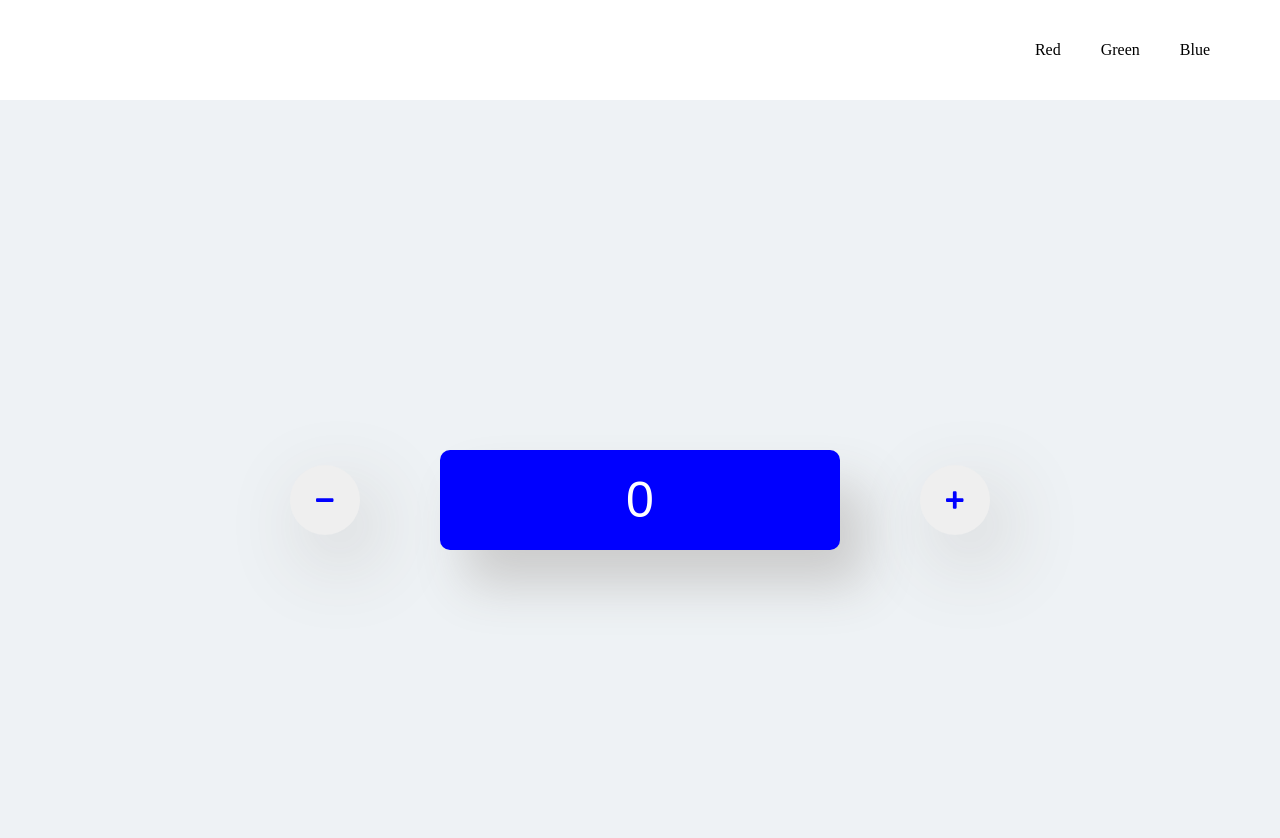
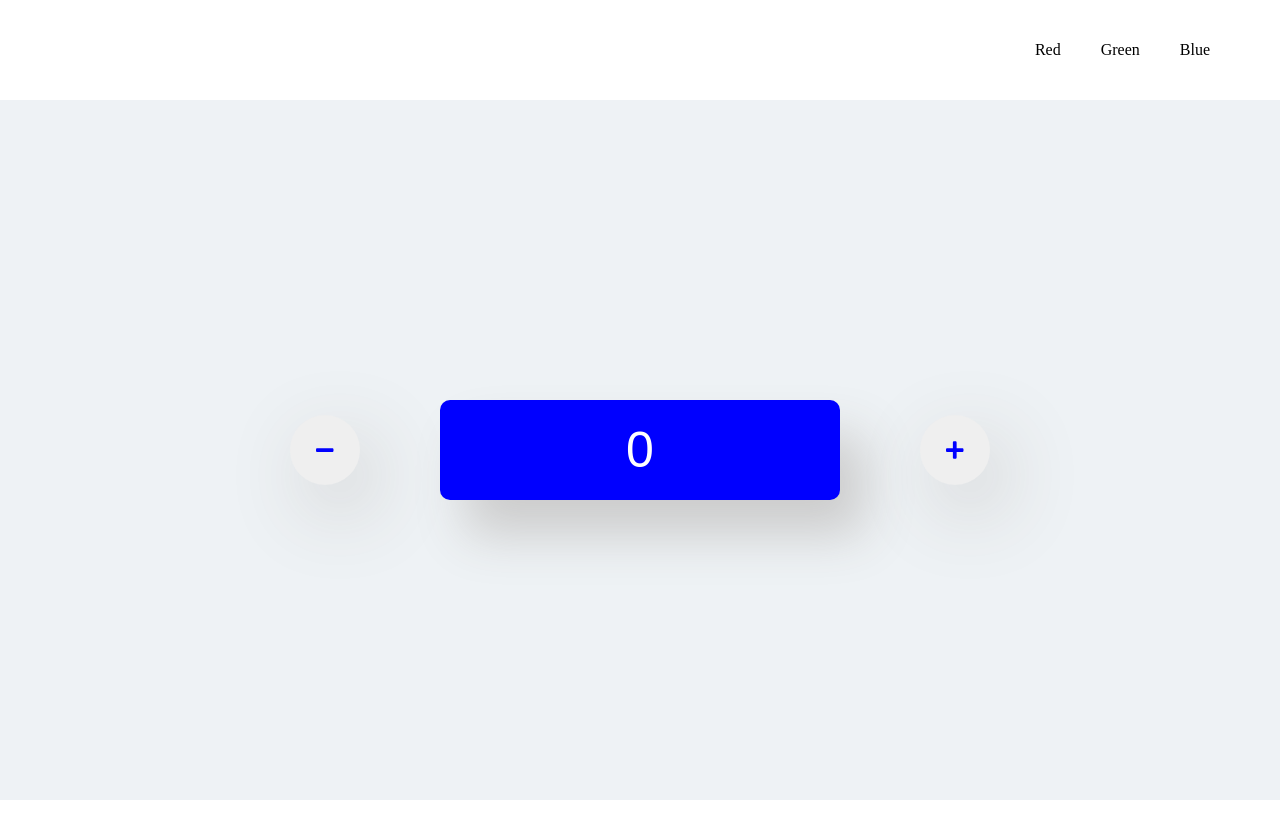
Before and after one commit to xiaohuan1234/react-router-redux-counter, a React (Create React App) app: page /blue in a window 1280 px wide. Shown: the top 838 px of the page. After the commit the page ends 800 px from the top, so only its background shows below. Built offline with nearby package versions, Linux system fonts and the light colour scheme; what webfontloader would draw is missing.

Commit message:
make main  complementary to header in height

```diff
--- a/src/Channel.css
+++ b/src/Channel.css
@@ -1,6 +1,6 @@
 .main {
   width: 100vw;
-  height: 100vh;
+  height: calc(100vh - 100px);
   font-family: Montserrat;
   font-weight: 400;
   background-color: #EEF2F5;
--- a/src/index.js
+++ b/src/index.js
@@ -7,7 +7,7 @@ import {BrowserRouter} from 'react-router-dom';
 
 ReactDOM.render(
     <BrowserRouter>
-    <App />
+        <App />
     </BrowserRouter>
     , document.getElementById('root'));
 
```
